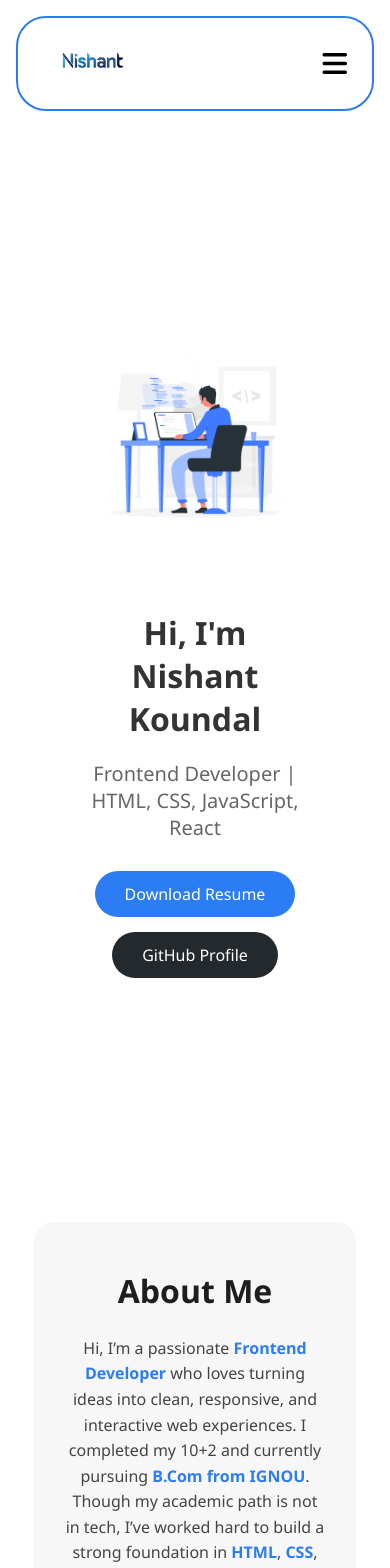
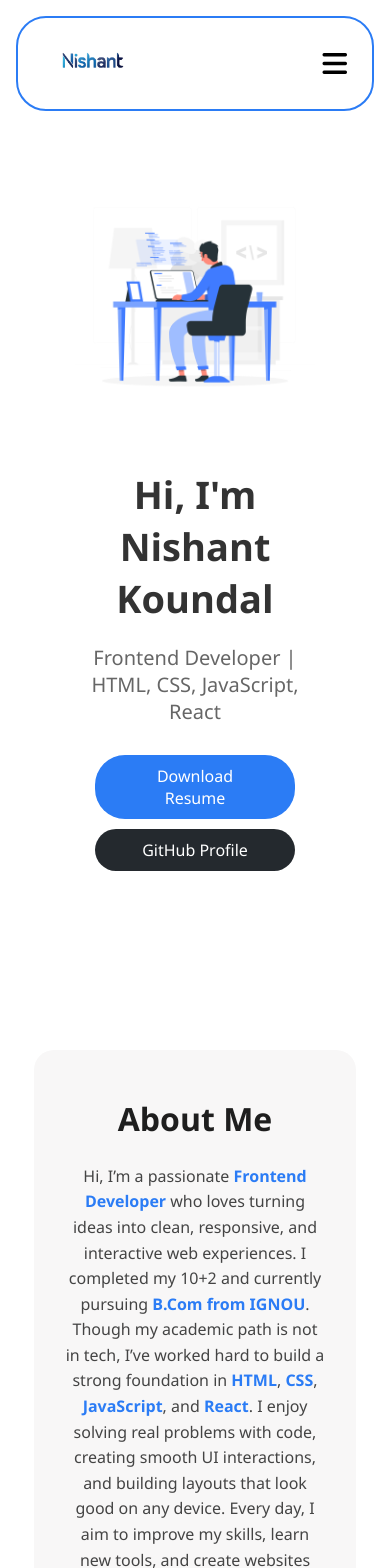
Before and after one commit to Nishantkoundal/My-Portfolio, a React (Vite) app: page / in a window 390 px wide. Shown: the top 1568 px of the page. Built offline with nearby package versions, Linux system fonts and the light colour scheme.

Commit message:
navbar-fix

```diff
--- a/src/App.css
+++ b/src/App.css
@@ -58,6 +58,8 @@ body {
 .hero-buttons {
   display: flex;
   gap: 15px;
+  justify-content: start;
+  align-items: start;
 }
 
 .btn {
@@ -94,7 +96,7 @@ body {
     display: flex;
     justify-content: space-between;
     width: 100%;
-    padding: 20px 50px;
+    padding: 50px 50px;
     margin: 10px 50px;
     text-align: center;
   }
@@ -126,7 +128,8 @@ body {
   }
   .hero {
     width: 100%;
-    margin: 120px 50px;
+    margin: 20px;
+    padding-top: -20px;
 
 justify-content: space-between;
     text-align: center;
@@ -158,34 +161,46 @@ justify-content: space-between;
     display: flex;
     justify-content: center;
   }
+
   .hero {
     flex-direction: column;
     text-align: center;
-    margin: 180px 50px;
-
+  padding-top: -25px;
+    margin-top: 20px;
   }
 
   .hero-left img {
-    margin-bottom: 30px;
+    margin-bottom: 0px;
   }
 .hero-right .hero-buttons{
   display: flex;
+  flex-direction: column;
   justify-content: center;
+  align-items: center;
 }
 .hero-right .hero-buttons a {
   padding: 10px 50px;
 }
 
   .hero-right h1 {
-    font-size: 42px;
+    font-size: 40px;
   }
 
   .hero-right p {
-    font-size: 26px;
+    font-size: 20px;
+  }
+  .hero-buttons .btn {
+     display: flex;
+    flex-direction: column;
+    gap: 0;
+    align-items: center;
+    justify-content: center;
+    margin-top: 0px;
+    width: 140px;
+    text-align: center;
   }
   .btn {
     padding: 12px 30px !important; /* Force override any inherited smaller padding */
-    width: auto;
     font-size: 16px;
   }
 }
@@ -194,16 +209,18 @@ justify-content: space-between;
   main {
     display: flex;
     justify-content: center;
+
   }
 
   .hero {
     flex-direction: column;
     text-align: center;
-    padding: 40px 20px; /* Added some spacing */
+    padding: -20px 20px;
+    margin-top: 20px;
   }
 
   .hero-left img {
-    margin-bottom: 30px;
+    margin-bottom: 10px;
     width: 100%;
   }
 
@@ -212,7 +229,7 @@ justify-content: space-between;
   }
 
   .hero-right h1 {
-    font-size: 32px;
+    font-size: 38px;
   }
 
   .hero-right p {
@@ -222,15 +239,16 @@ justify-content: space-between;
   .hero-buttons {
     display: flex;
     flex-direction: column;
-    gap: 15px;
     align-items: center;
+        margin: 20px;
+    padding: 0;
+    gap: 10px;
     justify-content: center;
-    margin-top: 20px;
   }
 
   .btn {
-    padding: 12px 30px !important; /* Force override any inherited smaller padding */
-    width: auto;
+    padding: 10px 30px !important; /* Force override any inherited smaller padding */
+    width: 138px;
     font-size: 16px;
   }
 }
@@ -263,7 +281,7 @@ justify-content: center;
   display: flex;
   justify-content: space-between;
   flex-wrap: wrap;
-      max-width: 1200px;
+      max-width: 1100px;
 padding: 0px 60px;
   align-items: center;
   margin: 0 ;
@@ -333,7 +351,7 @@ padding: 0px 60px;
     justify-content: center;
   }
   .about {
-        margin-top: 14rem ;
+        margin-top: 24rem ;
 
   }
   .about-container {
@@ -355,6 +373,46 @@ padding: 0px 60px;
   }
 }
 
+@media (max-width: 768px) {
+    #about1 {
+    display: flex;
+    align-items: center;
+    justify-content: center;
+  }
+  .about {
+    width: 90%;
+        margin-top:18rem ;
+
+  }
+ .about-section {
+    padding: 0;
+    margin: 0;
+    width: 100%;
+    background-color: #f8f7f7;
+    border-radius: 20px;
+  }
+
+  .about-container {
+    display: flex;
+    flex-direction: column;
+    align-items: center;
+    text-align: center;
+    padding: 20px;
+  }
+
+
+  .about-text h1 {
+    font-size: 2rem;
+  }
+
+  .about-text p {
+    font-size: 1rem;
+  }
+
+  .about-image {
+    margin-bottom: 30px;
+  }
+}
 @media (max-width: 500px) {
     #about1 {
     display: flex;
@@ -363,7 +421,7 @@ padding: 0px 60px;
   }
   .about {
     width: 90%;
-        margin-top:5rem ;
+        margin-top:14rem ;
 
   }
  .about-section {
@@ -399,7 +457,7 @@ padding: 0px 60px;
   /* Center the outer about container */
   .about {
     width: 90%;
-    margin: 5rem auto 0 auto;
+    margin: 13rem auto 0 auto;
     display: flex;
     justify-content: center;
     align-items: center;
@@ -550,7 +608,7 @@ padding: 0px 60px;
   margin-bottom: 40px;
   background: white;
   border-radius: 16px;
-  box-shadow: 0 0 20px rgba(0,0,0,0.05);
+  box-shadow: 0 0 20px rgba(0,0,0,0.2);
   overflow: hidden;
   transition: transform 0.3s ease;
 }
@@ -563,7 +621,7 @@ padding: 0px 60px;
   margin-bottom: 40px;
   background: white;
   border-radius: 16px;
-  box-shadow: 0 0 20px rgba(0,0,0,0.05);
+  box-shadow: 0 0 20px rgba(0,0,0,0.09);
   overflow: hidden;
   transition: transform 0.3s ease;
 }
@@ -804,7 +862,7 @@ height: 50%;
 
   .project-content {
     text-align: center;
-        margin-bottom: 40px;
+        margin-bottom: 10px;
 
   }
 
@@ -821,12 +879,9 @@ height: 50%;
 
 .contact-section {
   padding: 40px 60px;
-  justify-content: center;
-  align-items: center;
-  margin: 0px 65px;
-    border-radius: 40px;
+  margin: 0 65px 20px;
+  border-radius: 40px;
   background-color: #f4f9fd;
-  margin-bottom: 20px;
 }
 
 .contact-container {
@@ -836,17 +891,19 @@ height: 50%;
   align-items: center;
   justify-content: center;
   max-width: 1200px;
-
+  margin: 0 auto;
 }
 
 .contact-form {
   flex: 1 1 400px;
+  width: 100%;
 }
 
 .contact-form h2 {
   font-size: 2.5rem;
   margin-bottom: 20px;
-  color: #000000;
+  color: #000;
+  text-align: center;
 }
 
 .contact-form form {
@@ -863,6 +920,7 @@ height: 50%;
   font-size: 1rem;
   outline: none;
   transition: 0.3s ease;
+  width: 100%;
 }
 
 .contact-form input:focus,
@@ -880,6 +938,8 @@ height: 50%;
   font-size: 1rem;
   cursor: pointer;
   transition: 0.3s ease;
+  width: 60%;
+  margin: 0 auto;
 }
 
 .contact-form button:hover {
@@ -888,8 +948,6 @@ height: 50%;
 
 .contact-image {
   flex: 1 1 400px;
-  justify-content: center;
-  margin-top: 40px;
   text-align: center;
 }
 
@@ -899,117 +957,108 @@ height: 50%;
   border-radius: 12px;
 }
 
-/* Responsive */
+/* ---------- Responsive ---------- */
+
+@media (max-width: 1200px) {
+  .contact-image img {
+    display: none;
+  }
+  .contact-form input,
+  .contact-form textarea {
+    width: 95%;
+  }
+}
+
+@media (max-width: 992px) {
+  .contact-container {
+    flex-direction: row;
+    justify-content: space-between;
+    align-items: center;
+  }
+
+  .contact-image img {
+    display: none;
+  }
+
+  .contact-form h2 {
+    text-align: left;
+  }
+
+  .contact-form input,
+  .contact-form textarea {
+    width: 95%;
+  }
+}
+
 @media (max-width: 768px) {
-  #contact1{
-    display: flex;
+  .contact-container {
+    flex-direction: column;
     justify-content: center;
     align-items: center;
-  }
-  .contact-section{
-    display: flex;
-    justify-content: center;
-    align-items: center;
-  }
-  .contact-container {
-    justify-content: center;
-    align-items: center;
-    width: 100%;
-    flex-direction: column;
+    padding: 0 10px;
+    height: auto;
   }
 
-.contact-form input,
-.contact-form textarea{
-  width: 100%;
-}
-  .contact-form h2 {
-    text-align: center;
-  }
-   .contact-container {
-    flex-direction: column;
-    padding: 0 10px;
+  .contact-image img {
+    display: block;
   }
 
   .contact-form h2 {
     text-align: center;
   }
 
+  .contact-form button {
+    width: 160px;
+  }
 }
+
 @media (max-width: 500px) {
-
-.contact-section{
-    display: flex;
+  .contact-section {
     width: 90%;
-    margin: 0;
-    margin-bottom: 50px;
+    height: auto;
+    margin: 30px auto 50px;
     padding: 0;
-    justify-content: center;
-    align-items: center;
-  }
-  .contact-container {
-    justify-content: center;
-    align-items: center;
-    margin: 0;
-    flex-direction: column;
   }
 
-.contact-form input,
-.contact-form textarea{
-  width: 100%;
-      padding-right: 0px;
+  .contact-container {
+        margin: 30px 40px;
 
-}
-  .contact-form h2 {
-    text-align: center;
-  }
-   .contact-container {
     flex-direction: column;
     padding: 0 10px;
   }
 
-  .contact-form h2 {
-    text-align: center;
-  }
-.contact-form button {
-  padding: 10px 15px;
-}
-}
-@media (max-width: 400px) {
-
-.contact-section{
-    display: flex;
-    width: 90%;
-    margin: 0;
-    margin-bottom: 50px;
-    padding: 0;
-    justify-content: center;
-    align-items: center;
-  }
-  .contact-container {
-    justify-content: center;
-    align-items: center;
-    margin: 0;
-    flex-direction: column;
-  }
-
-.contact-form input,
-.contact-form textarea{
-  width: 90%;
-      padding-right: 0px;
-
-}
-  .contact-form h2 {
-    text-align: center;
-  }
-   .contact-container {
-    flex-direction: column;
-    padding: 0 10px;
+  .contact-image img {
+    display: block;
   }
 
   .contact-form h2 {
     text-align: center;
   }
 
+  .contact-form button {
+    padding: 10px 15px;
+  }
+}
+
+@media (max-width: 400px) {
+  .contact-section {
+    width: 90%;
+    margin: 0 auto 50px;
+    padding: 0;
+  }
+.contact-container{
+  flex-direction: column;
+    padding: 0 0px;
+
+}
+  .contact-form h2 {
+    font-size: 32px;
+  }
+
+  .contact-form input,
+  .contact-form textarea {
+    width: 90%;
+  }
 }
 
 /* contact end  */
@@ -1025,10 +1074,9 @@ footer {
  border: 2px solid rgb(43, 124, 245);
  width: 1200px;
   padding: 20px 40px;
-  margin: 0 15px;
+  margin: 0 10px;
 
  color: #fff;
- padding: 20px 10px;
  text-align: center;
 
 }
```
